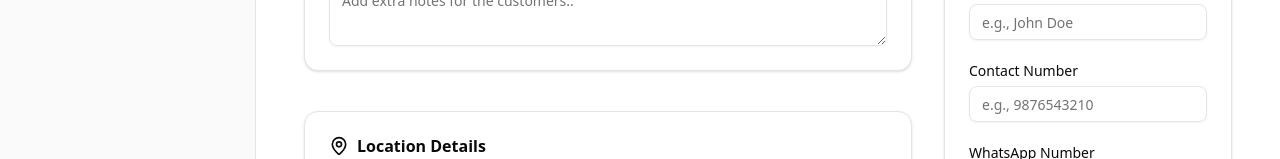
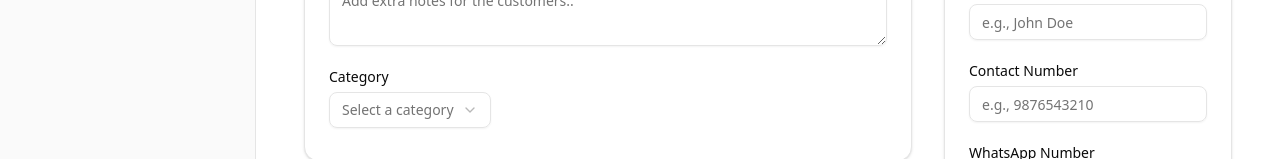
Before and after one commit to i330z/fareast-dashboard, a Next.js app: page /stay/add in a window 1280 px wide. Shown: the part 641-800 px from the top of the page. Built offline with nearby package versions, Linux system fonts and the light colour scheme; no server answers.

Commit message:
added category field in destination

```diff
--- a/src/components/StayForm.js
+++ b/src/components/StayForm.js
@@ -44,7 +44,8 @@ export default function StayForm({ stayId = null, onSuccess = () => { }, fetchUr
         location: { state: "", district: "", address: "", pincode: "" },
         host: { name: "", image: null, contact: "", whatsapp: "" },
         facilities: [],
-        note: ""
+        note: "",
+        category: "",
     });
 
     useEffect(() => {
@@ -81,7 +82,8 @@ export default function StayForm({ stayId = null, onSuccess = () => { }, fetchUr
                         image: stayData.host?.image ? { id: stayData.host.image.id, url: stayData.host.image.url } : null,
                     },
                     facilities: stayData.facilities ?? [],
-                    note: stayData.note ?? ""
+                    note: stayData.note ?? "",
+                    category: stayData.category ?? ""
                 }));
             })
             .catch(err => {
@@ -245,6 +247,21 @@ export default function StayForm({ stayId = null, onSuccess = () => { }, fetchUr
                                     <Label htmlFor="notes">Notes</Label>
                                     <Textarea id="notes" name="notes" value={formData.notes} onChange={handleInputChange} placeholder="Add extra notes for the customers.." rows={6} />
                                 </div>
+
+                                <div className="space-y-2">
+                                    <Label htmlFor="category">Category</Label>
+                                    <Select value={formData.category} onValueChange={(value) => setFormData(prev => ({ ...prev, category: value }))}>
+                                        <SelectTrigger>
+                                            <SelectValue placeholder="Select a category" />
+                                        </SelectTrigger>
+                                        <SelectContent>
+                                            <SelectItem value="Homestay">Homestay</SelectItem>
+                                            <SelectItem value="Hotel">Hotel</SelectItem>
+                                            <SelectItem value="Camping">Camping</SelectItem>
+                                            <SelectItem value="Zostel">Zostel</SelectItem>
+                                        </SelectContent>
+                                    </Select>
+                                </div>
                             </CardContent>
                         </Card>
 
```
